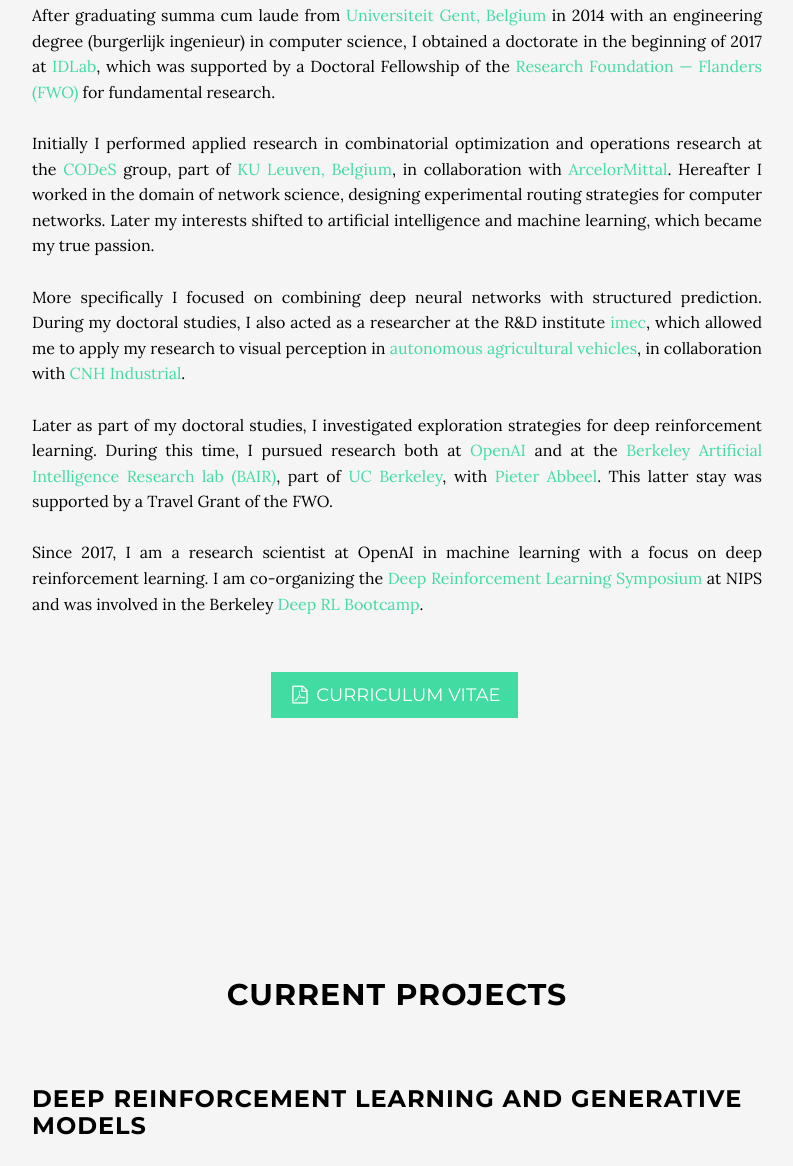
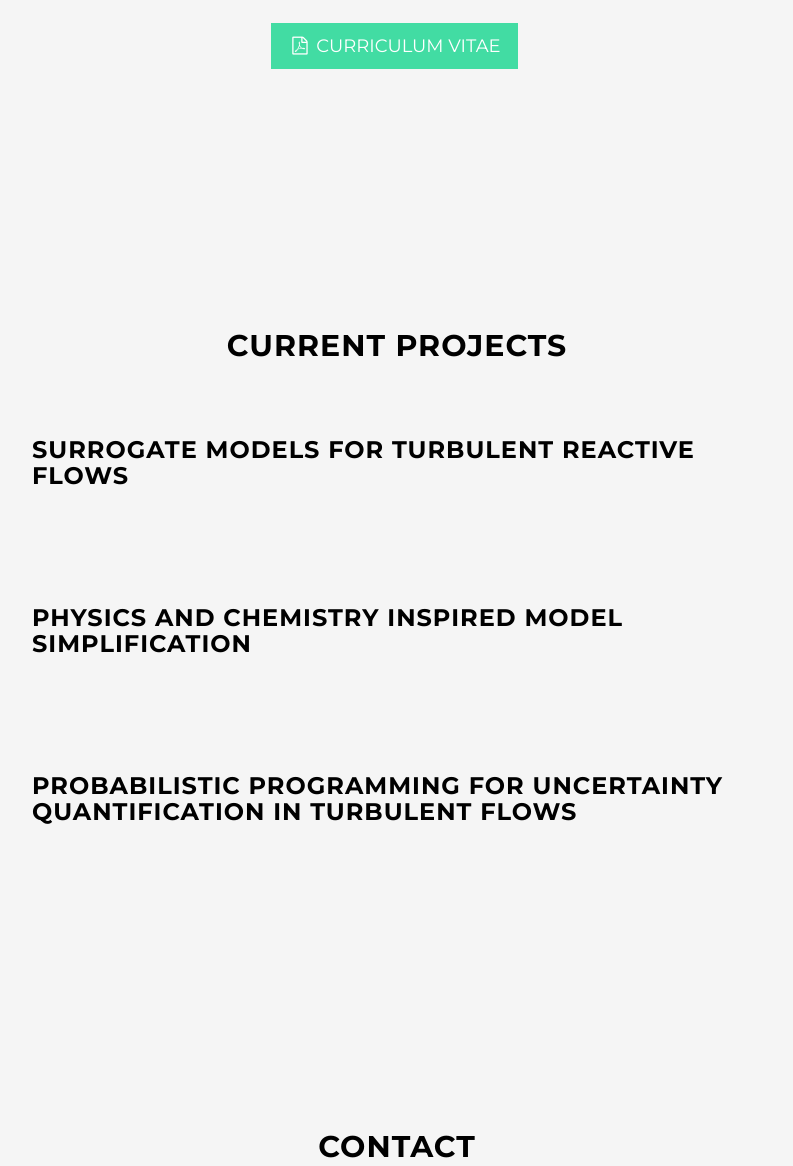
Before and after one commit to ludgerpaehler/ludgerpaehler.github.io, a website: page startbootstrap-grayscale-master/index.html in a window 1280 px wide. Shown: the part 1115-2281 px from the top of the page, without its empty margins (243-1036 px from the left). Drawn offline with Linux system fonts and the light colour scheme; a script that the page names is missing.

Commit message:
Deletion of redundant material and simmering down to the decisive features.

```diff
--- a/startbootstrap-grayscale-master/index.html
+++ b/startbootstrap-grayscale-master/index.html
@@ -97,16 +97,18 @@
 		<div class="container">
             		<div class="col-lg-8 col-lg-offset-2 text-justify">
                 		<h2 class="text-center">About Me</h2>
-                		<p>
+                		<!--
+                        <p>
 After graduating summa cum laude from <a href="http://www.ugent.be/en" target="_blank">Universiteit Gent, Belgium</a> in 2014 with an engineering degree (burgerlijk ingenieur) in computer science, I obtained a doctorate in the beginning of 2017 at <a href="http://www.ugent.be/ea/idlab/en" target="_blank">IDLab</a>, which was supported by a Doctoral Fellowship of the <a href="http://www.fwo.be/en/" target="_blank">Research Foundation — Flanders (FWO)</a> for fundamental research.
 <br><br>
 Initially I performed applied research in combinatorial optimization and operations research at the <a href="http://set.kuleuven.be/codes" target="_blank">CODeS</a> group, part of <a target="_blank" href="http://www.kuleuven.be/english/">KU Leuven, Belgium</a>, in collaboration with <a href="http://corporate.arcelormittal.com" target="_blank">ArcelorMittal</a>. Hereafter I worked in the domain of network science, designing experimental routing strategies for computer networks. Later my interests shifted to artificial intelligence and machine learning, which became my true passion.
 <br><br>
-More specifically I focused on combining deep neural networks with structured prediction. During my doctoral studies, I also acted as a researcher at the R&D institute <a href="http://www.imec-int.com/en/articles/smart-mobility" target="_blank">imec</a>, which allowed me to apply my research to visual perception in <a href="http://media.cnhindustrial.com/EMEA/CNH-INDUSTRIAL-CORPORATE/cnh-industrial-brands-reveal-concept-autonomous-tractor-development--driverless-technology-to-boost-/s/a2259742-061a-412a-8a12-d307dbaedd88" target="_blank">autonomous agricultural vehicles</a>, in collaboration with <a href="http://www.cnhindustrial.com" target="_blank">CNH Industrial</a>.
+More specifically I focused on combining deep neural networks with structured prediction. During my doctoral studies, I also acted as a researcher at the R&D institute <a href="http://www.imec-int.com/en/articles/smart-mobility" target="_blank">imec</a>, which allowed me to apply my research to visual perception in <a href="http://media.cnhindustrial.com/EMEA/CNH-INDUSTRIAL-CORPORATE/cnh-industrial-brands-reveal-concept-autonomous-tractor-development-driverless-technology-to-boost-/s/a2259742-061a-412a-8a12-d307dbaedd88" target="_blank">autonomous agricultural vehicles</a>, in collaboration with <a href="http://www.cnhindustrial.com" target="_blank">CNH Industrial</a>.
 <br><br>
 Later as part of my doctoral studies, I investigated exploration strategies for deep reinforcement learning. During this time, I pursued research both at <a href="https://openai.com/blog/generative-models/" target="_blank">OpenAI</a> and at the <a href="http://bair.berkeley.edu/" target="_blank">Berkeley Artificial Intelligence Research lab (BAIR)</a>, part of <a href="https://eecs.berkeley.edu" target="_blank">UC Berkeley</a>, with <a href="https://people.eecs.berkeley.edu/~pabbeel/" target="_blank">Pieter Abbeel</a>. This latter stay was supported by a Travel Grant of the FWO.
 <br><br>
 Since 2017, I am a research scientist at OpenAI in machine learning with a focus on deep reinforcement learning. I am co-organizing the <a target="_blank" href="https://sites.google.com/view/deeprl-symposium-nips2017">Deep Reinforcement Learning Symposium</a> at NIPS and was involved in the Berkeley <a target="_blank" href="https://sites.google.com/view/deep-rl-bootcamp/lectures">Deep RL Bootcamp</a>.
+-->
 </p>
             		</div>
 		</div>
@@ -434,13 +436,16 @@
                 <h2 class="text-center">Current Projects</h2>
 		<br><br>
 		<h3>
-		Deep Reinforcement Learning and Generative Models
+		Surrogate Models for Turbulent Reactive Flows
 		</h3>
 
+        <!--
 		<p class="text-justify">
 		Reinforcement learning (RL) using nonlinear function approximators with a focus on continuous control tasks such as robot locomotion. In particular, the goal is to investigate how to achieve efficient exploration in deep RL through curiosity. This research was performed in collaboration with OpenAI and the Berkeley AI Research lab.
 		</p>
+    -->
 
+<!--
 	<table class="entry">
 	<tr>
 	<th>
@@ -466,7 +471,9 @@
 </th>
 </tr>
 </table>
+-->
 
+<!--
 	<table class="entry">
 	<tr>
 	<th>
@@ -494,13 +501,15 @@
 	</th>
 	</tr>
 	</table>
+-->
 
 		<br><br><br><br>
 		<h3>
-		Structured Prediction and Deep Learning
+		Physics and Chemistry inspired Model Simplification
 		</h3>
+        <!--
 		<p class="text-justify">
-		As part of an <a href="http://media.cnhindustrial.com/EMEA/CNH-INDUSTRIAL-CORPORATE/cnh-industrial-brands-reveal-concept-autonomous-tractor-development--driverless-technology-to-boost-/s/a2259742-061a-412a-8a12-d307dbaedd88" target="_blank">autonomous vehicle</a> project, the goal was to combine structured output prediction and deep learning techniques, with a particular focus on semantic image segmentation. Structural support vector machines (SSVMs) were extended to allow for highly nonlinear factors. This can enhance output coherence of deep predictive models, while still allowing for end-to-end training. Below the architecture of a deep SSVM with convolutional neural factors is pictured.
+		As part of an <a href="http://media.cnhindustrial.com/EMEA/CNH-INDUSTRIAL-CORPORATE/cnh-industrial-brands-reveal-concept-autonomous-tractor-development-driverless-technology-to-boost-/s/a2259742-061a-412a-8a12-d307dbaedd88" target="_blank">autonomous vehicle</a> project, the goal was to combine structured output prediction and deep learning techniques, with a particular focus on semantic image segmentation. Structural support vector machines (SSVMs) were extended to allow for highly nonlinear factors. This can enhance output coherence of deep predictive models, while still allowing for end-to-end training. Below the architecture of a deep SSVM with convolutional neural factors is pictured.
 
 <br><br>
 
@@ -509,7 +518,9 @@
 
 
 		</p>
+-->
 
+<!--
 	<table class="entry">
 	<tr>
 	<th>
@@ -536,7 +547,9 @@
 		</th>
 		</tr>
 	</table>
+-->
 
+<!--
 	<table class="entry">
 	<tr>
 	<th>
@@ -554,7 +567,7 @@
 <a href="bibtex/aaai-16.txt" target="_blank" class="btn-x btn-default-x btn-lg-x"><i class="fa fa-file-text-o fa-fw"></i> <span class="network-name">bibtex</span></a>
 </li>
 <li>
-<a href="pdf/Houthooft2016_AAAI.pdf"" target="_blank" class="btn-x btn-default-x btn-lg-x"><i class="fa fa-file-pdf-o fa-fw"></i> <span class="network-name">pdf</span></a>
+<a href="pdf/Houthooft2016_AAAI.pdf" target="_blank" class="btn-x btn-default-x btn-lg-x"><i class="fa fa-file-pdf-o fa-fw"></i> <span class="network-name">pdf</span></a>
 </li>
 <li>
 <a href="pdf/addendum.pdf" target="_blank" class="btn-x btn-default-x btn-lg-x"><i class="fa fa-file-pdf-o fa-fw"></i> <span class="network-name">addendum</span></a>
@@ -562,26 +575,34 @@
 		</th>
 	</tr>
 	</table>
+-->
+
+<!--
 		<p class="text-justify">
 		<sup>*</sup> This work is part of an applied research project in collaboration with <a href="http://www.cnhindustrial.com" target="_blank">Case New Holland (CNH) Industrial</a>. As such several methods, models, datasets, and results could not be publicly released due to confidentiality agreements. An addendum to these papers can be found <a href="pdf/addendum.pdf" target="_blank">here</a>. Initial vehicle controller <a href="http://www.google.com/patents/US20170006261">patent applications</a> have been filed.
 
 		</p>
+-->
 
 		<br><br><br><br>
 		<h3>
-		Network Science
+		Probabilistic Programming for Uncertainty Quantification in Turbulent Flows
 		</h3>
+<!--
 		<p class="text-justify">
 My research originally focused on the development of a novel routing algorithm called <i> Forest Routing</i>. Through geometric routing, using a set of graph embeddings in a particular mathematical space, it offers both high scalability and native load balancing behavior. A coherent write-up on the subject can be found in my thesis <a href="pdf/Houthooft_MScThesis.pdf">Adaptive Geometric Routing for the Internet Backbone</a>. Below a demonstration of the developed model is shown.
 		</p>
+-->
+<!--
 		<div class="wrapper">
 		    <div class="h_iframe">
 			<iframe height="2" width="2" src="https://www.youtube.com/embed/7SV0635cR6w?theme=light&showinfo=0&showsearch=0&rel=1&color=white&vq=hd720&loop=1" frameborder="0" allowfullscreen></iframe>
 		    </div>
 		</div>
 		<br><br>
+-->
 
-
+<!--
 	<table class="entry">
 	<tr>
 	<th>
@@ -607,7 +628,9 @@
 	</th>
 	</tr>
 	</table>
+-->
 
+<!--
 	<table class="entry">
 	<tr>
 	<th>
@@ -631,7 +654,9 @@
 	</th>
 	</tr>
 	</table>
+-->
 
+<!--
 	<table class="entry">
 	<tr>
 	<th>
@@ -657,6 +682,7 @@
 	</th>
 	</tr>
 	</table>
+-->
 
 <br>
 </ul>
```
